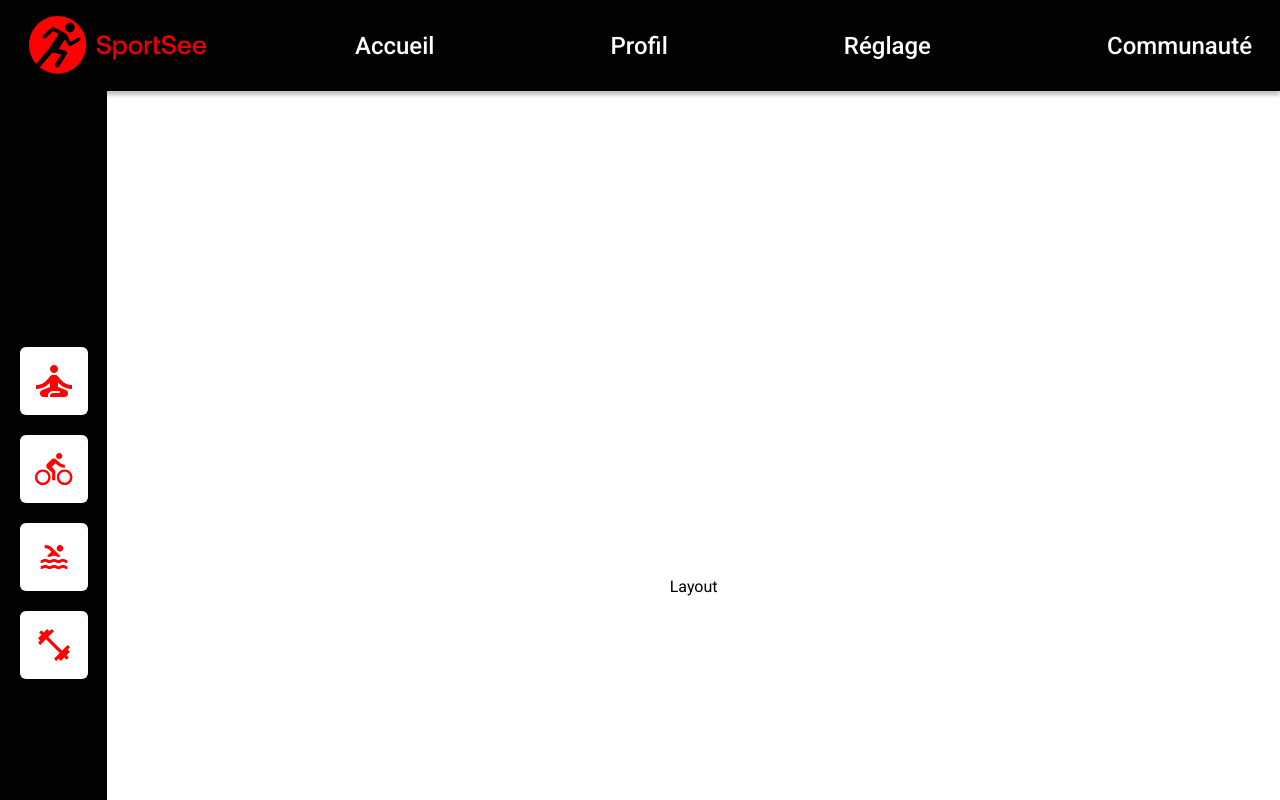
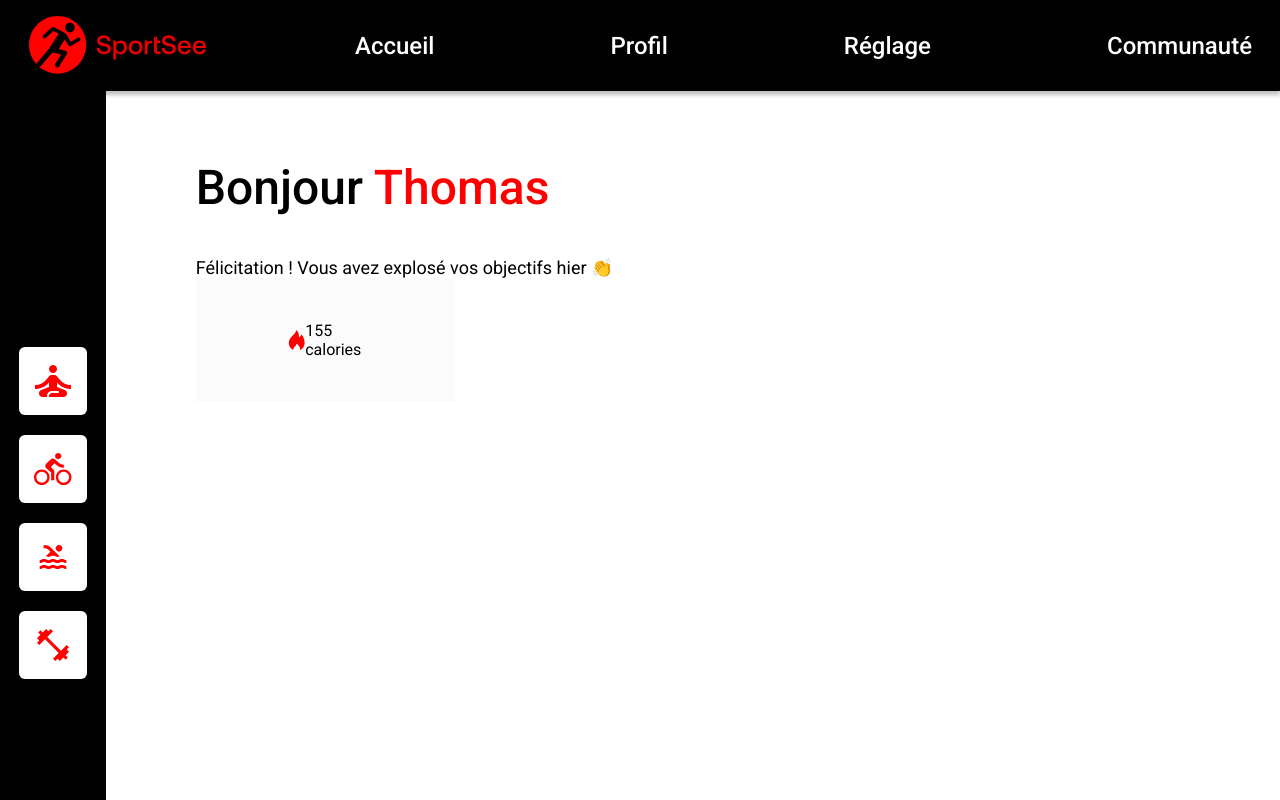
Before and after one commit to LUCIENMathieu03/SportSee-OCR-P12, a React (Vite) app: page / in a window 1280 px wide. Shown: the top 800 px of the page. Built offline with nearby package versions, Linux system fonts and the light colour scheme.

Commit message:
feat: working on dashboard

```diff
--- a/src/Page/Dashboard/index.tsx
+++ b/src/Page/Dashboard/index.tsx
@@ -1,9 +1,14 @@
 import Layout from '../../components/Layout.tsx'
+import Title from '../../components/Title.tsx'
+import DataVisualisation from '../../components/DataVisualisation.tsx'
 
 function App() {
     return (
         <>
-            <Layout>Layout</Layout>
+            <Layout>
+                <Title />
+                <DataVisualisation />
+            </Layout>
         </>
     )
 }
--- /dev/null
+++ b/src/components/DataVisualisation.tsx
@@ -0,0 +1,12 @@
+import '../styles/sass/components/dataVisualisation.scss'
+import KeyNumber from '../components/keyNumber'
+
+function DataVisualisation() {
+    return (
+        <div>
+            <KeyNumber icon="energy" number="155" info="calories" />
+        </div>
+    )
+}
+
+export default DataVisualisation
--- /dev/null
+++ b/src/components/KeyNumber.tsx
@@ -0,0 +1,43 @@
+import energy from '../styles/assets/fire.svg'
+import apple from '../styles/assets/apple.svg'
+import cheeseburger from '../styles/assets/cheeseburger.svg'
+import chicken from '../styles/assets/chicken.svg'
+
+import '../styles/sass/components/keyNumber.scss'
+
+type KeyNumberProps = {
+    icon: string
+    number: string
+    info: string
+}
+
+function KeyNumber({ icon, number, info }: KeyNumberProps) {
+    const handleIcon = (icon: string) => {
+        switch (icon) {
+            case 'energy':
+                return energy
+                break
+            case 'chicken':
+                return chicken
+                break
+            case 'apple':
+                return apple
+                break
+            case 'cheeseburger':
+                return cheeseburger
+                break
+        }
+    }
+
+    return (
+        <div className="keyNumber">
+            <img src={handleIcon(icon)} className="keyNumber__icon" />
+            <div className="keyNumber__number">
+                <p>{number}</p>
+                <p>{info}</p>
+            </div>
+        </div>
+    )
+}
+
+export default KeyNumber
--- a/src/components/Title.tsx
+++ b/src/components/Title.tsx
@@ -1,7 +1,14 @@
 import '../styles/sass/components/title.scss'
 
 function Title() {
-    return <div>Bonjour thomas</div>
+    return (
+        <div className="title">
+            <p className="title__welcome">
+                Bonjour <span className="title__welcome--colored"> Thomas</span>
+            </p>
+            <p>Félicitation ! Vous avez explosé vos objectifs hier 👏</p>
+        </div>
+    )
 }
 
 export default Title
--- /dev/null
+++ b/src/styles/sass/components/keyNumber.scss
@@ -0,0 +1,8 @@
+.keyNumber {
+    width: 258px;
+    height: 124px;
+    background: #fbfbfb;
+    display: flex;
+    align-items: center;
+    justify-content: center;
+}
--- a/src/styles/sass/components/title.scss
+++ b/src/styles/sass/components/title.scss
@@ -0,0 +1,17 @@
+.title {
+    font-weight: 400;
+    font-size: 18px;
+
+    &__welcome {
+        font-weight: 500;
+        font-size: 48px;
+
+        &--colored {
+            color: red;
+        }
+    }
+
+    p:not(:first-child) {
+        margin-top: 41px;
+    }
+}
--- a/src/styles/sass/layouts/layout.scss
+++ b/src/styles/sass/layouts/layout.scss
@@ -1,9 +1,10 @@
 .layout {
     display: flex;
     &__main {
-        display: flex;
-        align-items: center;
-        justify-content: center;
+        // display: flex;
+        // align-items: center;
+        // justify-content: center;
+        padding: 68px 90px;
         width: 100%;
     }
 }
```
Also changed, not shown: src/styles/sass/components/dataVisualisation.scss (added).
